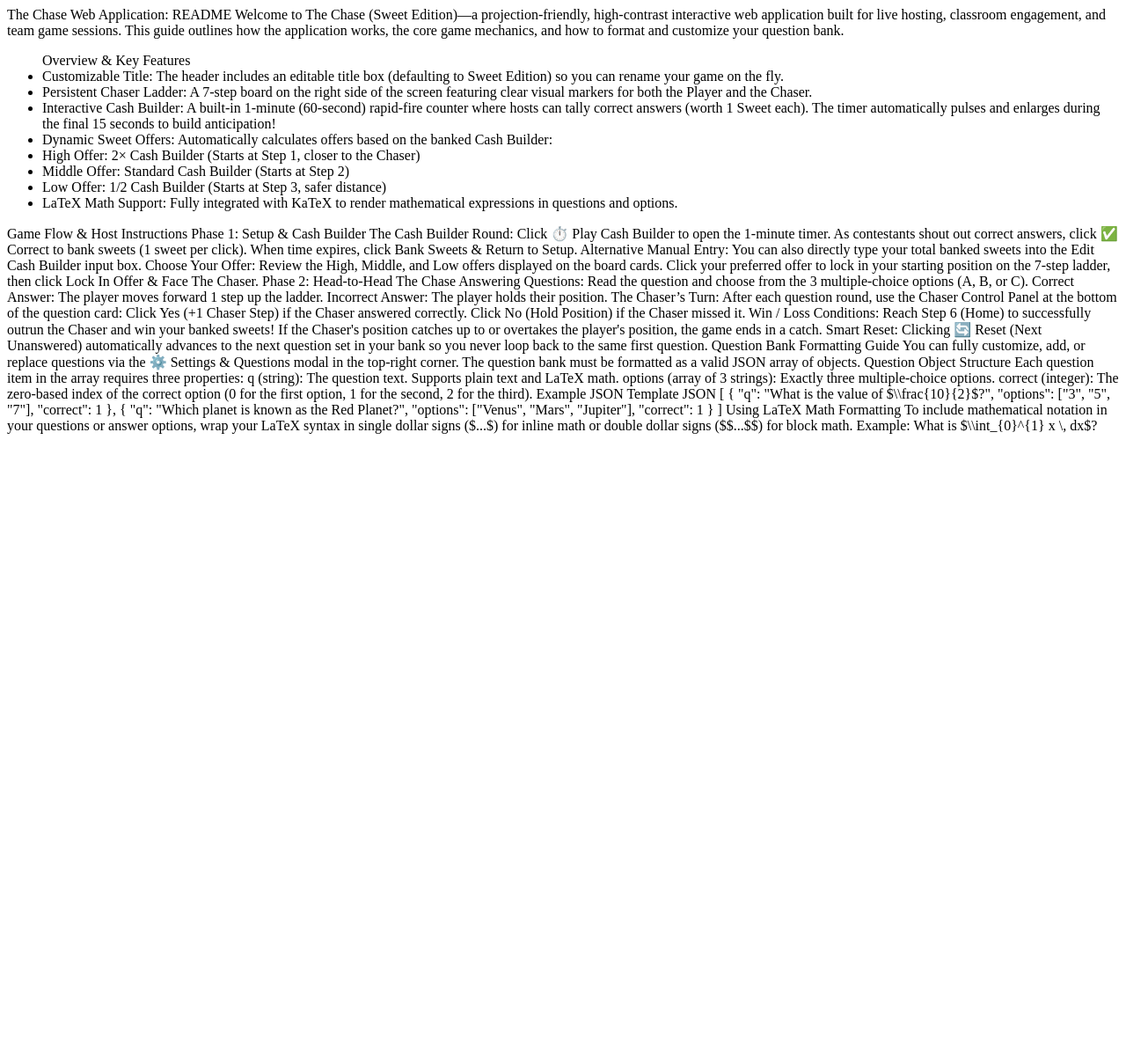
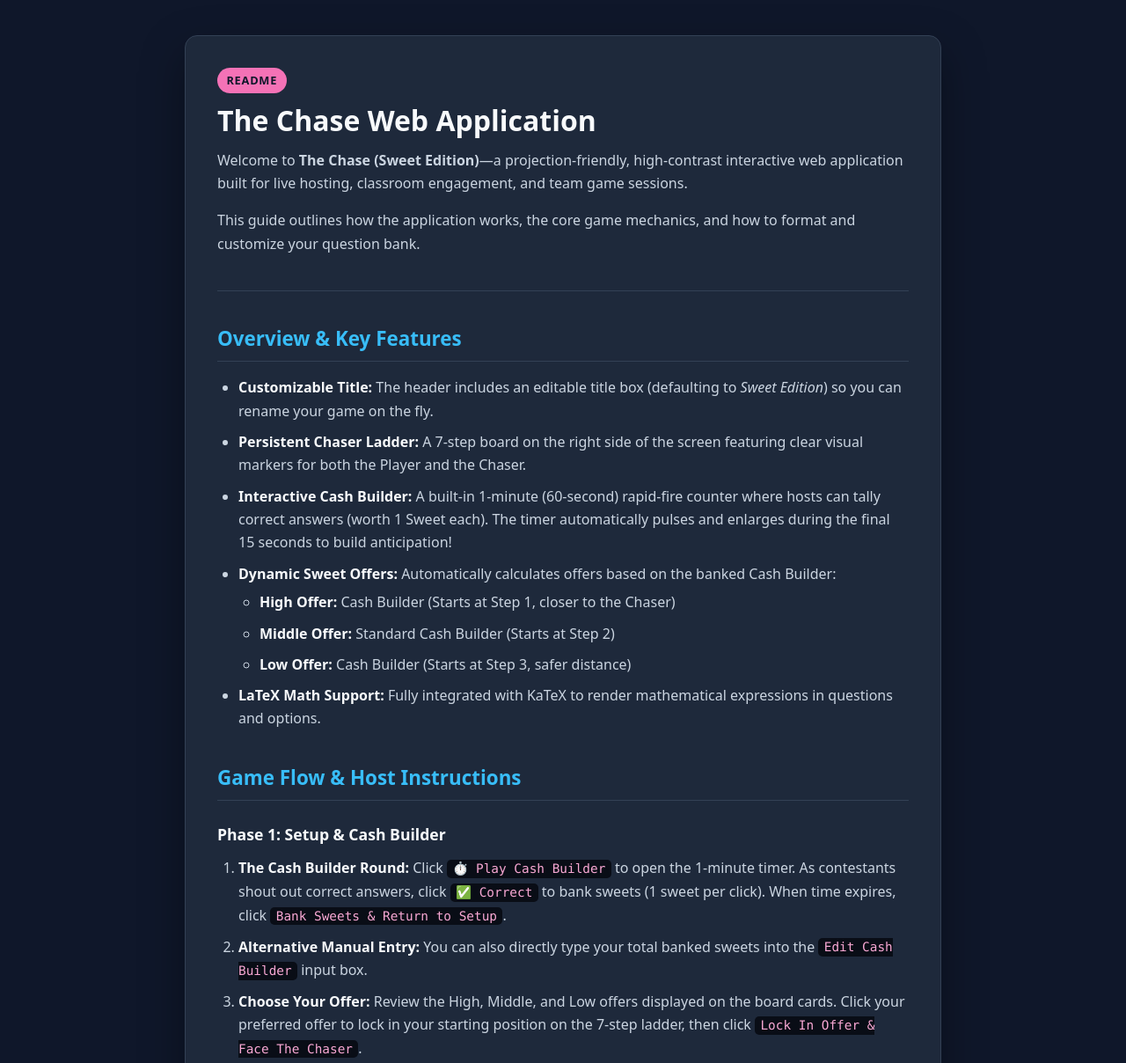
Before and after one commit to d90gecko-spec/Sports, a plain HTML site: page chasereadme.html in a window 1280 px wide. Shown: the top 1208 px of the page at 88% size. Before the commit the page ends 800 px from the top, so only its background shows below. Drawn offline with Linux system fonts and the light colour scheme.

Commit message:
Refactor HTML structure and styling for README

```diff
--- a/chasereadme.html
+++ b/chasereadme.html
@@ -1,83 +1,276 @@
-<p>
-  The Chase Web Application: README
+<!DOCTYPE html>
+<html lang="en">
+<head>
+  <meta charset="UTF-8" />
+  <meta name="viewport" content="width=device-width, initial-scale=1.0" />
+  <title>The Chase Web Application: README</title>
+  <style>
+    :root {
+      --bg: #0f172a;
+      --surface: #1e293b;
+      --surface-alt: #273549;
+      --text: #f8fafc;
+      --muted: #cbd5e1;
+      --accent: #f472b6;
+      --accent-2: #38bdf8;
+      --border: #334155;
+      --code-bg: #090d16;
+    }
 
+    * {
+      box-sizing: border-box;
+    }
 
-Welcome to The Chase (Sweet Edition)—a projection-friendly, high-contrast interactive web application built for live hosting, classroom engagement, and team game sessions.
+    body {
+      margin: 0;
+      padding: 2.5rem 1.25rem;
+      font-family: system-ui, -apple-system, BlinkMacSystemFont, "Segoe UI", Roboto, sans-serif;
+      line-height: 1.65;
+      background-color: var(--bg);
+      color: var(--text);
+    }
 
-This guide outlines how the application works, the core game mechanics, and how to format and customize your question bank.
+    .container {
+      max-width: 860px;
+      margin: 0 auto;
+      background-color: var(--surface);
+      border: 1px solid var(--border);
+      border-radius: 14px;
+      padding: 2.25rem;
+      box-shadow: 0 20px 50px rgba(0, 0, 0, 0.35);
+    }
 
-</p>
-<p>
-<ul>
-Overview & Key Features
+    header {
+      border-bottom: 1px solid var(--border);
+      padding-bottom: 1.5rem;
+      margin-bottom: 2rem;
+    }
 
-	<li>Customizable Title: The header includes an editable title box (defaulting to Sweet Edition) so you can rename your game on the fly.</li>
+    .badge {
+      display: inline-block;
+      font-size: 0.8rem;
+      font-weight: 700;
+      letter-spacing: 0.06em;
+      text-transform: uppercase;
+      color: var(--bg);
+      background-color: var(--accent);
+      padding: 0.25rem 0.65rem;
+      border-radius: 999px;
+      margin-bottom: 0.75rem;
+    }
 
-	<li>Persistent Chaser Ladder: A 7-step board on the right side of the screen featuring clear visual markers for both the Player and the Chaser.</li>
+    h1 {
+      margin: 0 0 0.75rem;
+      font-size: 2rem;
+      line-height: 1.2;
+    }
 
-	<li>Interactive Cash Builder: A built-in 1-minute (60-second) rapid-fire counter where hosts can tally correct answers (worth 1 Sweet each). The timer automatically pulses and enlarges during the final 15 seconds to build anticipation!</li>
+    h2 {
+      margin: 2.25rem 0 1rem;
+      font-size: 1.4rem;
+      color: var(--accent-2);
+      border-bottom: 1px solid var(--border);
+      padding-bottom: 0.4rem;
+    }
 
-	<li>Dynamic Sweet Offers: Automatically calculates offers based on the banked Cash Builder:</li>
+    h3 {
+      margin: 1.5rem 0 0.65rem;
+      font-size: 1.1rem;
+      color: var(--text);
+    }
 
-	<li>High Offer: 2× Cash Builder (Starts at Step 1, closer to the Chaser)</li>
+    p {
+      margin: 0 0 1rem;
+      color: var(--muted);
+    }
 
-	<li>Middle Offer: Standard Cash Builder (Starts at Step 2)</li>
+    ul, ol {
+      margin: 0 0 1.25rem;
+      padding-left: 1.5rem;
+      color: var(--muted);
+    }
 
-	<li>Low Offer: 1/2 Cash Builder (Starts at Step 3, safer distance)</li>
+    li {
+      margin-bottom: 0.55rem;
+    }
 
-	<li>LaTeX Math Support: Fully integrated with KaTeX to render mathematical expressions in questions and options.</li>
-</ul>
-</p>
+    li strong {
+      color: var(--text);
+    }
 
-Game Flow & Host Instructions
-Phase 1: Setup & Cash Builder
-	The Cash Builder Round: Click ⏱️ Play Cash Builder to open the 1-minute timer. As contestants shout out correct answers, click ✅ Correct to bank sweets (1 sweet per click). When time expires, click Bank Sweets & Return to Setup.
+    ul ul {
+      margin-top: 0.4rem;
+      margin-bottom: 0.4rem;
+    }
 
-	Alternative Manual Entry: You can also directly type your total banked sweets into the Edit Cash Builder input box.
+    code {
+      font-family: ui-monospace, SFMono-Regular, Menlo, Monaco, Consolas, monospace;
+      font-size: 0.9em;
+      background-color: var(--code-bg);
+      color: #f9a8d4;
+      padding: 0.15rem 0.4rem;
+      border-radius: 5px;
+    }
 
-	Choose Your Offer: Review the High, Middle, and Low offers displayed on the board cards. Click your preferred offer to lock in your starting position on the 7-step ladder, then click Lock In Offer & Face The Chaser.
+    pre {
+      margin: 0.75rem 0 1.5rem;
+      padding: 1.15rem;
+      background-color: var(--code-bg);
+      border: 1px solid var(--border);
+      border-radius: 10px;
+      overflow-x: auto;
+    }
 
-Phase 2: Head-to-Head The Chase
-	Answering Questions: Read the question and choose from the 3 multiple-choice options (A, B, or C).
+    pre code {
+      background: none;
+      padding: 0;
+      color: #e2e8f0;
+      font-size: 0.9rem;
+      line-height: 1.55;
+    }
 
+    .callout {
+      background-color: var(--surface-alt);
+      border-left: 4px solid var(--accent);
+      padding: 0.9rem 1.15rem;
+      border-radius: 0 8px 8px 0;
+      margin: 1rem 0 1.5rem;
+      color: var(--text);
+    }
+  </style>
+</head>
+<body>
+  <main class="container">
+    <header>
+      <span class="badge">README</span>
+      <h1>The Chase Web Application</h1>
+      <p>
+        Welcome to <strong>The Chase (Sweet Edition)</strong>—a projection-friendly, high-contrast
+        interactive web application built for live hosting, classroom engagement, and team game sessions.
+      </p>
+      <p>
+        This guide outlines how the application works, the core game mechanics, and how to format and
+        customize your question bank.
+      </p>
+    </header>
 
-	Correct Answer: The player moves forward 1 step up the ladder.
+    <section aria-labelledby="overview">
+      <h2 id="overview">Overview &amp; Key Features</h2>
+      <ul>
+        <li>
+          <strong>Customizable Title:</strong> The header includes an editable title box (defaulting to
+          <em>Sweet Edition</em>) so you can rename your game on the fly.
+        </li>
+        <li>
+          <strong>Persistent Chaser Ladder:</strong> A 7-step board on the right side of the screen
+          featuring clear visual markers for both the Player and the Chaser.
+        </li>
+        <li>
+          <strong>Interactive Cash Builder:</strong> A built-in 1-minute (60-second) rapid-fire counter
+          where hosts can tally correct answers (worth 1 Sweet each). The timer automatically pulses and
+          enlarges during the final 15 seconds to build anticipation!
+        </li>
+        <li>
+          <strong>Dynamic Sweet Offers:</strong> Automatically calculates offers based on the banked Cash
+          Builder:
+          <ul>
+            <li><strong>High Offer:</strong> Cash Builder (Starts at Step 1, closer to the Chaser)</li>
+            <li><strong>Middle Offer:</strong> Standard Cash Builder (Starts at Step 2)</li>
+            <li><strong>Low Offer:</strong> Cash Builder (Starts at Step 3, safer distance)</li>
+          </ul>
+        </li>
+        <li>
+          <strong>LaTeX Math Support:</strong> Fully integrated with KaTeX to render mathematical
+          expressions in questions and options.
+        </li>
+      </ul>
+    </section>
 
-	Incorrect Answer: The player holds their position.
+    <section aria-labelledby="game-flow">
+      <h2 id="game-flow">Game Flow &amp; Host Instructions</h2>
 
-	The Chaser’s Turn: After each question round, use the Chaser Control Panel at the bottom of the question card:
+      <h3>Phase 1: Setup &amp; Cash Builder</h3>
+      <ol>
+        <li>
+          <strong>The Cash Builder Round:</strong> Click <code>⏱️ Play Cash Builder</code> to open the
+          1-minute timer. As contestants shout out correct answers, click <code>✅ Correct</code> to
+          bank sweets (1 sweet per click). When time expires, click <code>Bank Sweets &amp; Return to Setup</code>.
+        </li>
+        <li>
+          <strong>Alternative Manual Entry:</strong> You can also directly type your total banked sweets
+          into the <code>Edit Cash Builder</code> input box.
+        </li>
+        <li>
+          <strong>Choose Your Offer:</strong> Review the High, Middle, and Low offers displayed on the
+          board cards. Click your preferred offer to lock in your starting position on the 7-step
+          ladder, then click <code>Lock In Offer &amp; Face The Chaser</code>.
+        </li>
+      </ol>
 
+      <h3>Phase 2: Head-to-Head The Chase</h3>
+      <ol>
+        <li>
+          <strong>Answering Questions:</strong> Read the question and choose from the 3 multiple-choice
+          options (A, B, or C).
+          <ul>
+            <li><strong>Correct Answer:</strong> The player moves forward 1 step up the ladder.</li>
+            <li><strong>Incorrect Answer:</strong> The player holds their position.</li>
+          </ul>
+        </li>
+        <li>
+          <strong>The Chaser’s Turn:</strong> After each question round, use the Chaser Control Panel
+          at the bottom of the question card:
+          <ul>
+            <li>Click <code>Yes (+1 Chaser Step)</code> if the Chaser answered correctly.</li>
+            <li>Click <code>No (Hold Position)</code> if the Chaser missed it.</li>
+          </ul>
+        </li>
+        <li>
+          <strong>Win / Loss Conditions:</strong>
+          <ul>
+            <li>
+              Reach <strong>Step 6 (Home)</strong> to successfully outrun the Chaser and win your
+              banked sweets!
+            </li>
+            <li>
+              If the Chaser's position catches up to or overtakes the player's position, the game ends
+              in a catch.
+            </li>
+          </ul>
+        </li>
+        <li>
+          <strong>Smart Reset:</strong> Clicking <code>🔄 Reset (Next Unanswered)</code> automatically
+          advances to the next question set in your bank so you never loop back to the same first
+          question.
+        </li>
+      </ol>
+    </section>
 
-	Click Yes (+1 Chaser Step) if the Chaser answered correctly.
+    <section aria-labelledby="question-bank">
+      <h2 id="question-bank">Question Bank Formatting Guide</h2>
+      <p>
+        You can fully customize, add, or replace questions via the <code>⚙️ Settings &amp; Questions</code>
+        modal in the top-right corner. The question bank must be formatted as a valid JSON array of
+        objects.
+      </p>
 
-	Click No (Hold Position) if the Chaser missed it.
+      <h3>Question Object Structure</h3>
+      <p>Each question item in the array requires three properties:</p>
+      <ul>
+        <li>
+          <code>q</code> (string): The question text. Supports plain text and LaTeX math.
+        </li>
+        <li>
+          <code>options</code> (array of 3 strings): Exactly three multiple-choice options.
+        </li>
+        <li>
+          <code>correct</code> (integer): The zero-based index of the correct option (<code>0</code>
+          for the first option, <code>1</code> for the second, <code>2</code> for the third).
+        </li>
+      </ul>
 
-	Win / Loss Conditions:
-
-
-	Reach Step 6 (Home) to successfully outrun the Chaser and win your banked sweets!
-
-	If the Chaser's position catches up to or overtakes the player's position, the game ends in a catch.
-
-	Smart Reset: Clicking 🔄 Reset (Next Unanswered) automatically advances to the next question set in your bank so you never loop back to the same first question.
-
- Question Bank Formatting Guide
-You can fully customize, add, or replace questions via the ⚙️ Settings & Questions modal in the top-right corner. The question bank must be formatted as a valid JSON array of objects.
-
-
-Question Object Structure
-Each question item in the array requires three properties:
-
-
-	q (string): The question text. Supports plain text and LaTeX math.
-
-	options (array of 3 strings): Exactly three multiple-choice options.
-
-	correct (integer): The zero-based index of the correct option (0 for the first option, 1 for the second, 2 for the third).
-
-Example JSON Template
-JSON
-[
+      <h3>Example JSON Template</h3>
+      <pre><code class="language-json">[
   {
     "q": "What is the value of $\\frac{10}{2}$?",
     "options": ["3", "5", "7"],
@@ -88,12 +281,18 @@ JSON
     "options": ["Venus", "Mars", "Jupiter"],
     "correct": 1
   }
-]
- Using LaTeX Math Formatting
-To include mathematical notation in your questions or answer options, wrap your LaTeX syntax in single dollar signs ($...$) for inline math or double dollar signs ($$...$$) for block math.
+]</code></pre>
 
-
-	Example: What is $\\int_{0}^{1} x \, dx$?
-
-
-</p>
+      <h3>Using LaTeX Math Formatting</h3>
+      <p>
+        To include mathematical notation in your questions or answer options, wrap your LaTeX syntax in
+        single dollar signs (<code>$...$</code>) for inline math or double dollar signs
+        (<code>$$...$$</code>) for block math.
+      </p>
+      <div class="callout">
+        <strong>Example:</strong> <code>What is $\\int_{0}^{1} x \\, dx$?</code>
+      </div>
+    </section>
+  </main>
+</body>
+</html>
```
